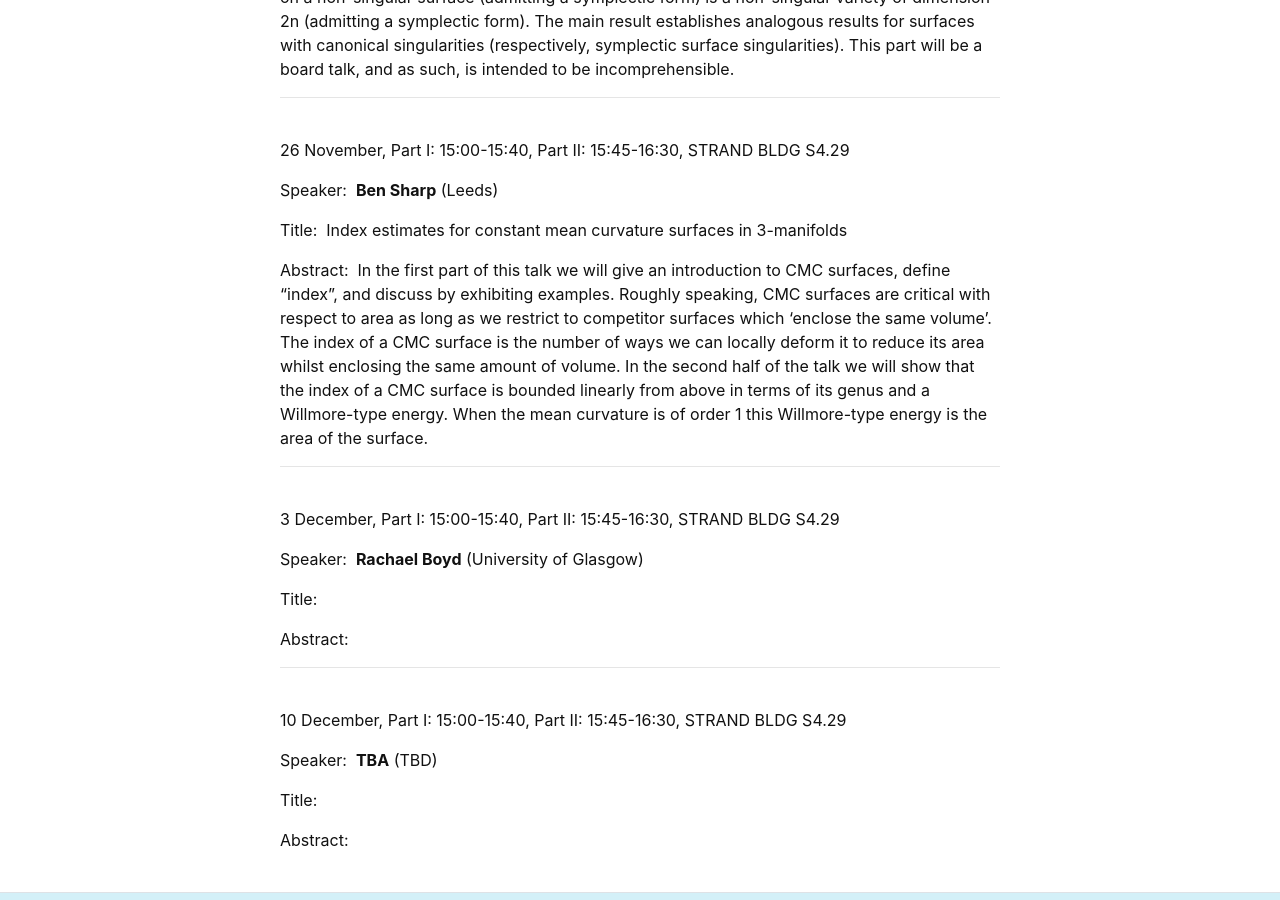
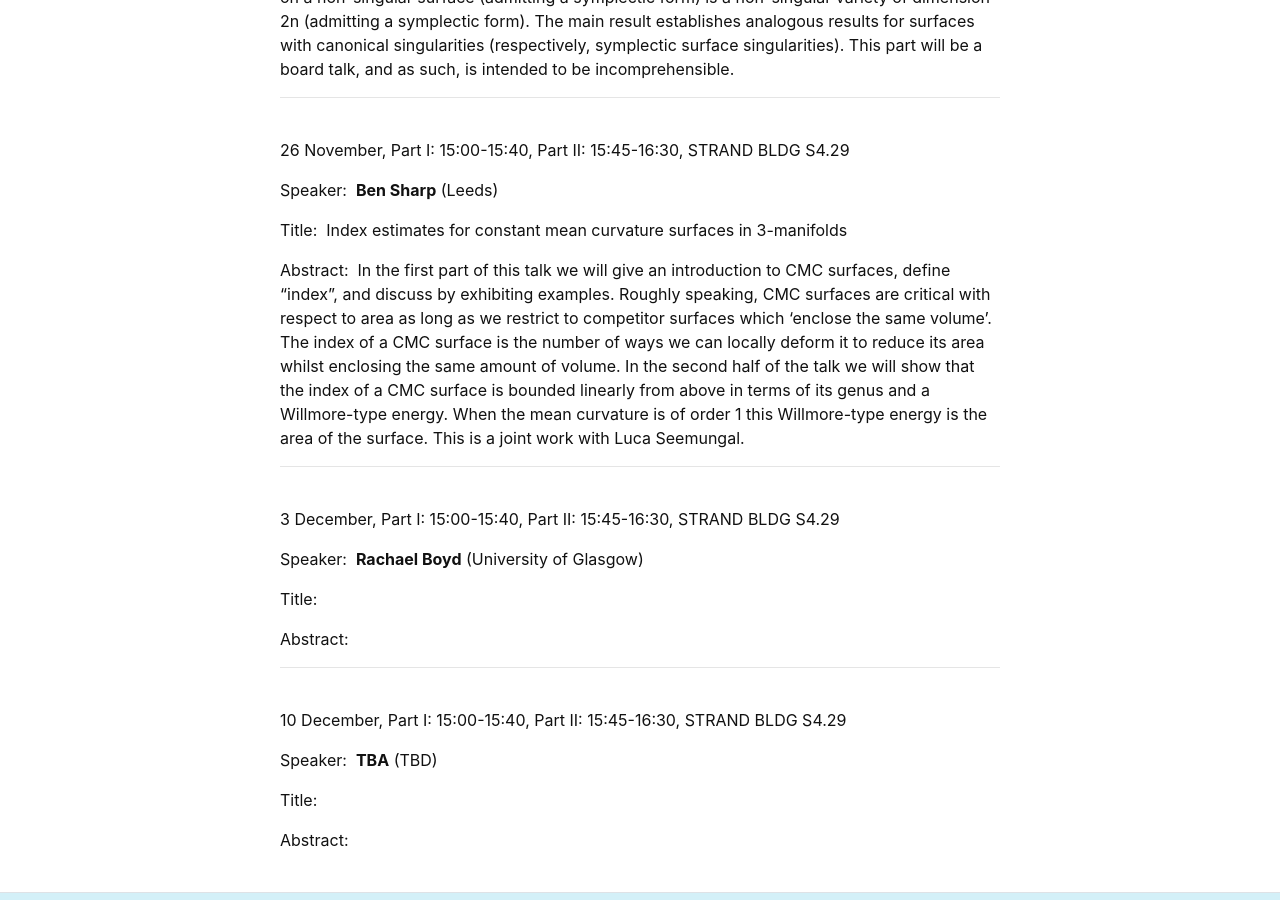
Before and after one commit to kcl-geometry-seminar/kcl-geometry-seminar.github.io, a Jekyll site: the page built from pages/index.md, in a window 1280 px wide and 900 px high, scrolled down 3512 px. Built offline with Jekyll 4.4.1, drawn with Linux system fonts in a browser that asks for light colours; formulas are drawn with MathJax 3; a script that is not in the unit is left out.

Commit message:
Update index.md

```diff
--- a/pages/index.md
+++ b/pages/index.md
@@ -133,7 +133,7 @@ Speaker:&nbsp; **Ben Sharp** (Leeds)
 
 Title:&nbsp; Index estimates for constant mean curvature surfaces in 3-manifolds
 
-Abstract:&nbsp; In the first part of this talk we will give an introduction to CMC surfaces, define  “index”, and discuss by exhibiting examples. Roughly speaking, CMC surfaces are critical with respect to area as long as we restrict to competitor surfaces which 'enclose the same volume'. The index of a CMC surface is the number of ways we can locally deform it to reduce its area whilst enclosing the same amount of volume. In the second half of the talk we will show that the index of a CMC surface is bounded linearly from above in terms of its genus and a Willmore-type energy. When the mean curvature is of order 1 this Willmore-type energy is the area of the surface.
+Abstract:&nbsp; In the first part of this talk we will give an introduction to CMC surfaces, define  “index”, and discuss by exhibiting examples. Roughly speaking, CMC surfaces are critical with respect to area as long as we restrict to competitor surfaces which 'enclose the same volume'. The index of a CMC surface is the number of ways we can locally deform it to reduce its area whilst enclosing the same amount of volume. In the second half of the talk we will show that the index of a CMC surface is bounded linearly from above in terms of its genus and a Willmore-type energy. When the mean curvature is of order 1 this Willmore-type energy is the area of the surface. This is a joint work with Luca Seemungal.
 
 
 ---------------------------------------------------------
```
